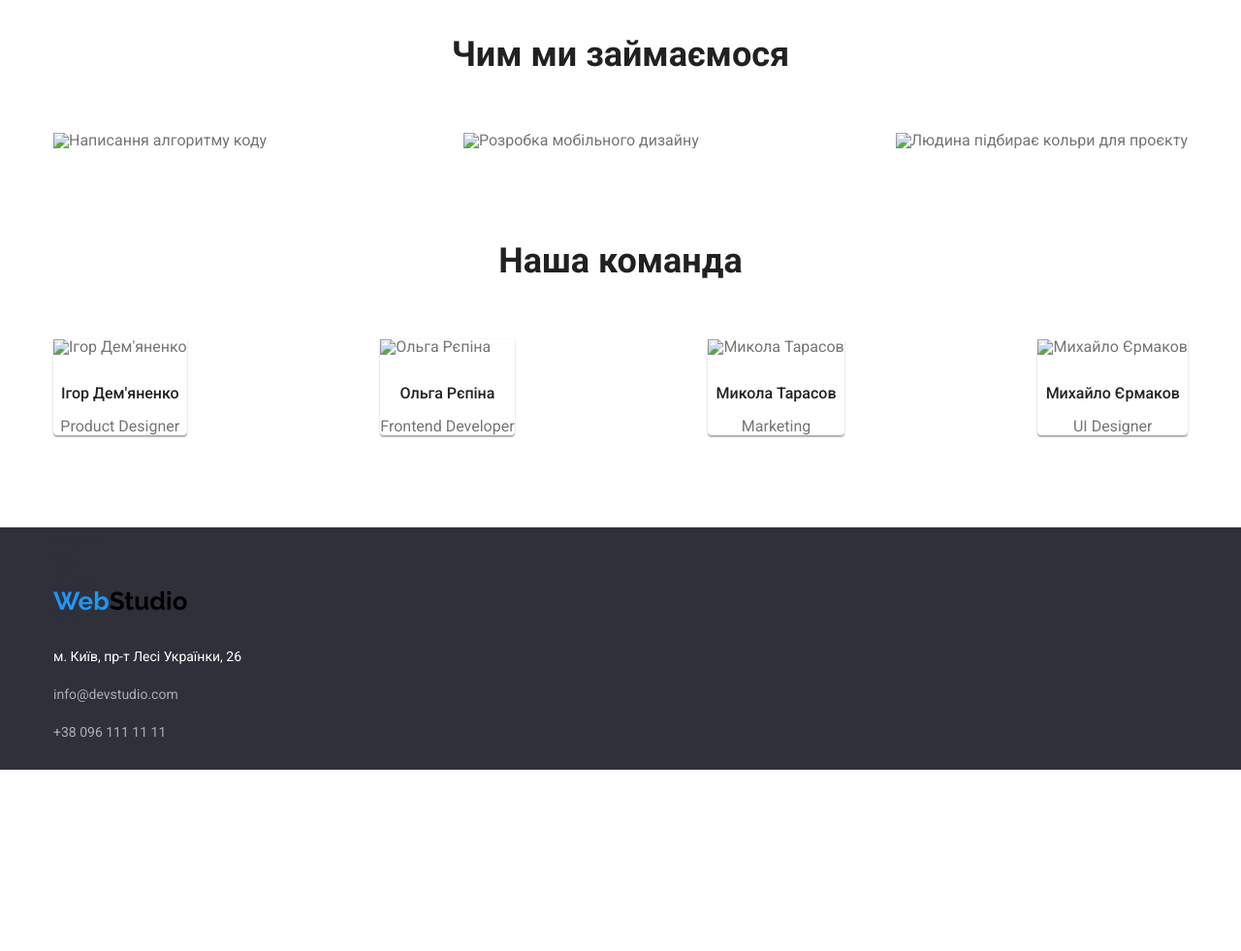
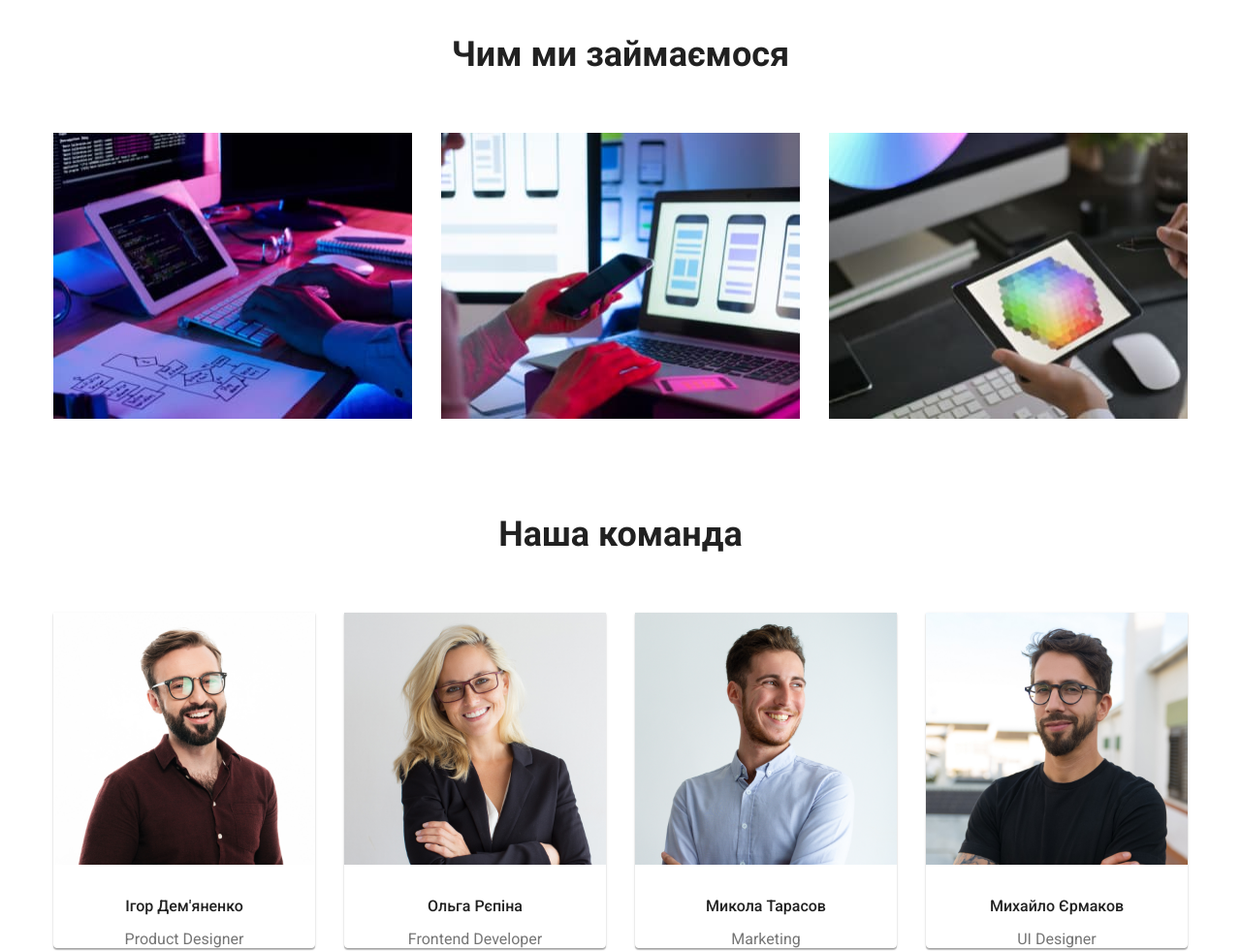
Before and after one commit to MsDaraya/GoItMarkupHw02, a plain HTML site: page index.html in a window 1280 px wide. Shown: the part 940-1921 px from the top of the page at 97% size. Before the commit the page ends 1734 px from the top, so only its background shows below. Drawn offline with Linux system fonts and the light colour scheme; the site is published under a folder, as on GitHub Pages, so addresses that start at the root find nothing.

Commit message:
Add files via upload

```diff
--- a/index.html
+++ b/index.html
@@ -95,11 +95,11 @@
             <div class="wrapp">
                 <h2 class="title">Чим ми займаємося</h2>
                 <ul class="list-box">
-                    <li><img src="/images/box_1.jpg" alt="Написання алгоритму коду" height="295"
+                    <li><img src="./images/box_1.jpg" alt="Написання алгоритму коду" height="295"
                             width="370"></li>
-                    <li><img src="/images/box_2.jpg" alt="Розробка мобільного дизайну" height="295"
+                    <li><img src="./images/box_2.jpg" alt="Розробка мобільного дизайну" height="295"
                             width="370"></li>
-                    <li><img src="/images/box_3.jpg" alt="Людина підбирає кольри для проєкту"
+                    <li><img src="./images/box_3.jpg" alt="Людина підбирає кольри для проєкту"
                             height="295" width="370">
                     </li>
                 </ul>
@@ -115,25 +115,25 @@
 
                 <ul class="list-box">
                     <li class="section-list">
-                        <img src="/images/ihor.jpg" alt="Ігор Дем'яненко" height="260" width="270">
+                        <img src="./images/ihor.jpg" alt="Ігор Дем'яненко" height="260" width="270">
                         <h3 class="title-team">Ігор Дем'яненко</h3>
                         <p class="team-job">Product Designer</p>
                     </li>
 
                     <li class="section-list">
-                        <img src="/images/olga.jpg" alt="Ольга Рєпіна" height="260" width="270">
+                        <img src="./images/olga.jpg" alt="Ольга Рєпіна" height="260" width="270">
                         <h3 class="title-team">Ольга Рєпіна</h3>
                         <p class="team-job">Frontend Developer</p>
                     </li>
 
                     <li class="section-list">
-                        <img src="/images/kola.jpg" alt="Микола Тарасов" height="260" width="270">
+                        <img src="./images/kola.jpg" alt="Микола Тарасов" height="260" width="270">
                         <h3 class="title-team">Микола Тарасов</h3>
                         <p class="team-job">Marketing</p>
                     </li>
 
                     <li class="section-list">
-                        <img src="/images/mihail.jpg" alt="Михайло Єрмаков" height="260" width="270">
+                        <img src="./images/mihail.jpg" alt="Михайло Єрмаков" height="260" width="270">
                         <h3 class="title-team">Михайло Єрмаков</h3>
                         <p class="team-job">UI Designer</p>
 
```
